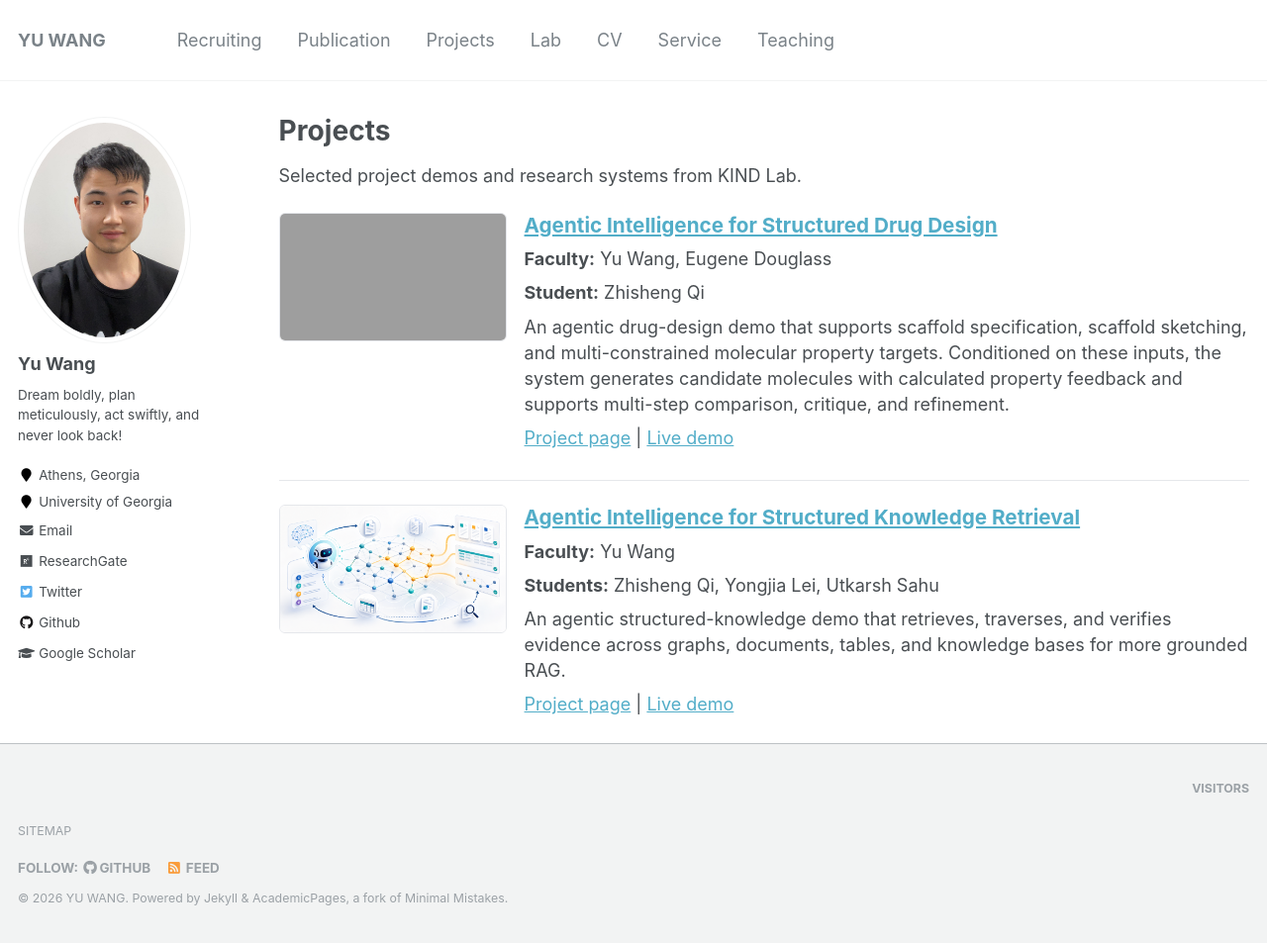
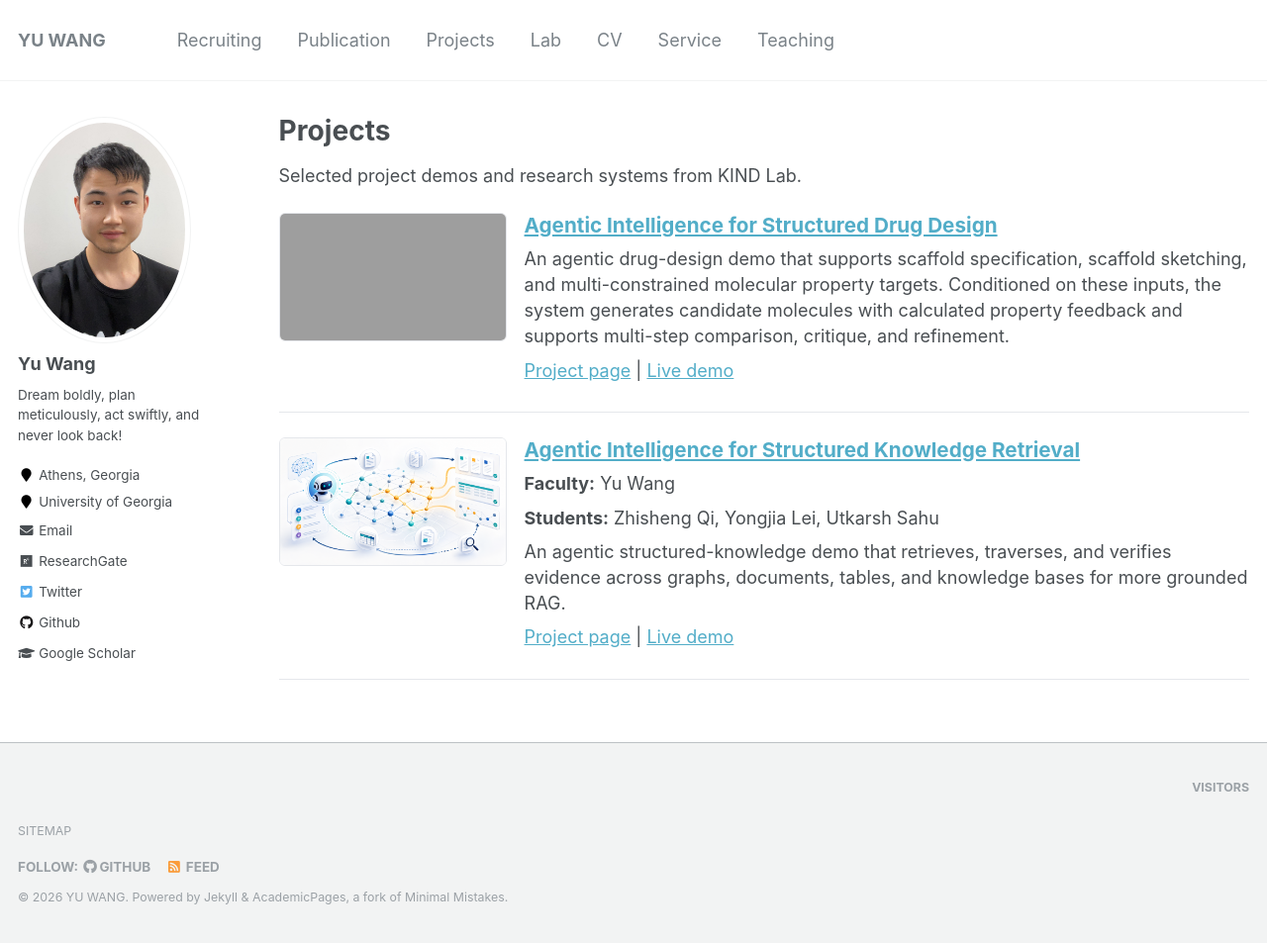
Before and after one commit to yuwang0103/yuwang0103.github.io, a Jekyll site: the page built from _pages/projects.md, in a window 1280 px wide and 953 px high. Shown: the whole window at 99% size. Built offline with Jekyll 4.4.1, drawn with Linux system fonts in a browser that asks for light colours; grey boxes are pictures that could not be loaded.

Commit message:
Remove drug design project team labels

```diff
--- a/_pages/projects.md
+++ b/_pages/projects.md
@@ -71,8 +71,6 @@ author_profile: true
       <h2>
         <a href="https://kindlab-fly.github.io/projects/agentic-structured-drug-design/" target="_blank" rel="noopener noreferrer">Agentic Intelligence for Structured Drug Design</a>
       </h2>
-      <p><strong>Faculty:</strong> Yu Wang, Eugene Douglass</p>
-      <p><strong>Student:</strong> Zhisheng Qi</p>
       <p>An agentic drug-design demo that supports scaffold specification, scaffold sketching, and multi-constrained molecular property targets. Conditioned on these inputs, the system generates candidate molecules with calculated property feedback and supports multi-step comparison, critique, and refinement.</p>
       <p class="project-links">
         <a href="https://kindlab-fly.github.io/projects/agentic-structured-drug-design/" target="_blank" rel="noopener noreferrer">Project page</a> |
```
